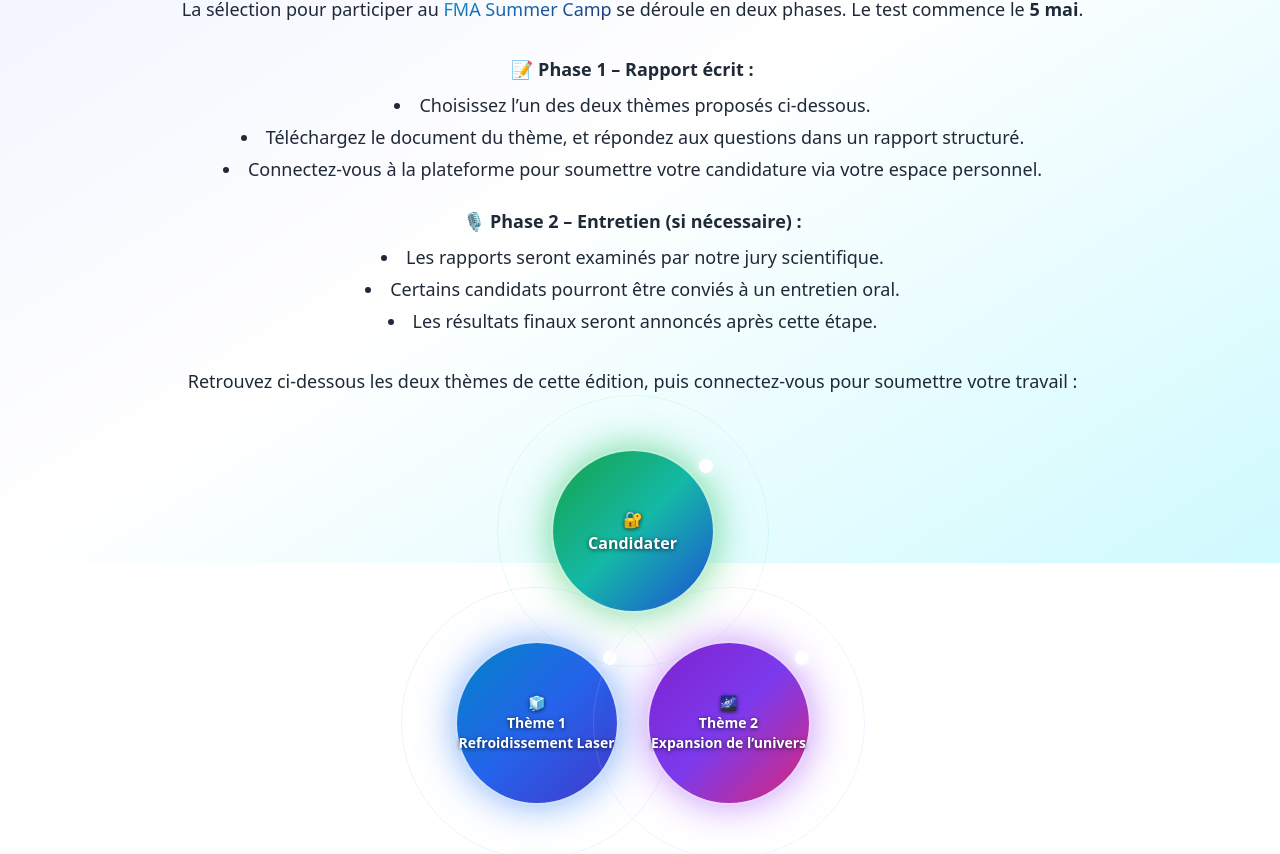
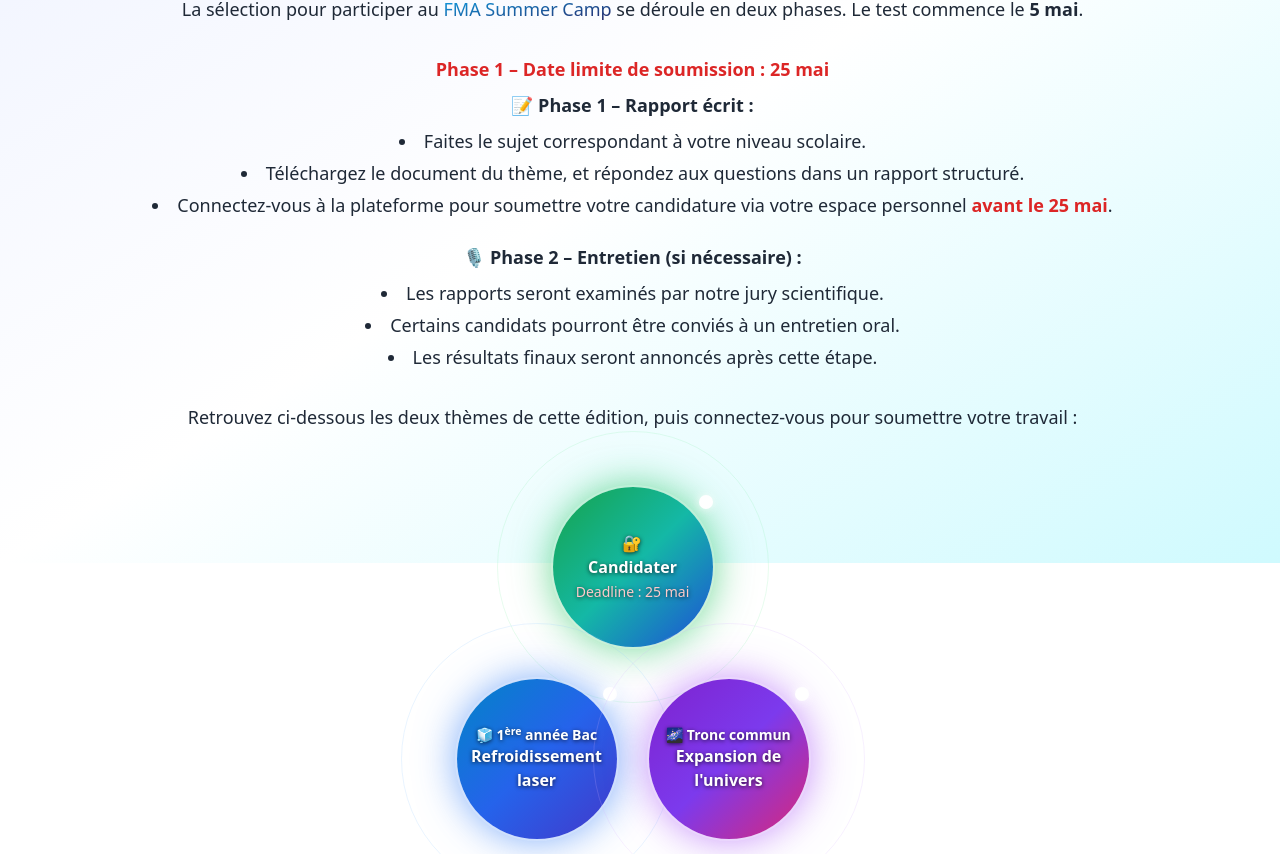
Before and after one commit to aminemahd13/fma-website, a Next.js app in the folder website/front/: page /en/selection in a window 1280 px wide. Shown: the part 237-1091 px from the top of the page. Built offline with nearby package versions, Linux system fonts and the light colour scheme.

Commit message:
Updated front page

```diff
--- a/website/front/package.json
+++ b/website/front/package.json
@@ -55,8 +55,8 @@
   },
   "devDependencies": {
     "@types/node": "^20",
-    "@types/react": "^18",
-    "@types/react-dom": "^18",
+    "@types/react": "^18.3.20",
+    "@types/react-dom": "^18.3.7",
     "autoprefixer": "^10.0.1",
     "eslint": "^8",
     "eslint-config-next": "14.1.4",
--- a/website/front/src/app/[lang]/selection/page.tsx
+++ b/website/front/src/app/[lang]/selection/page.tsx
@@ -40,18 +40,25 @@ export default function SelectionPage() {
           <p className="mt-12">
             La sélection pour participer au{" "}
             <span className="bg-gradient-to-br from-sky-500 to-[#272162] inline-block text-transparent bg-clip-text">
-              FMA Summer Camp
+               FMA Summer Camp
             </span>{" "}
-            se déroule en deux phases. Le test commence le{" "}
+            se déroule en deux phases. Le test commence le {" "}
             <span className="font-bold">5 mai</span>.
           </p>
 
           <div className="mt-8 text-left md:text-center">
+            <p className="text-red-600 font-bold text-lg mb-2">
+              Phase 1 – Date limite de soumission : 25 mai
+            </p>
+
             <p className="font-bold mb-2">📝 Phase 1 – Rapport écrit :</p>
             <ul className="list-disc list-inside space-y-1">
-              <li>Choisissez l’un des deux thèmes proposés ci-dessous.</li>
+              <li>Faites le sujet correspondant à votre niveau scolaire.</li>
               <li>Téléchargez le document du thème, et répondez aux questions dans un rapport structuré.</li>
-              <li>Connectez-vous à la plateforme pour soumettre votre candidature via votre espace personnel.</li>
+              <li>
+                Connectez-vous à la plateforme pour soumettre votre candidature via votre espace personnel {" "}
+                <span className="text-red-600 font-semibold">avant le 25 mai</span>.
+              </li>
             </ul>
 
             <p className="font-bold mt-6 mb-2">🎙️ Phase 2 – Entretien (si nécessaire) :</p>
@@ -77,9 +84,10 @@ export default function SelectionPage() {
             className="relative h-40 w-40 rounded-full bg-gradient-to-br from-green-600 via-teal-500 to-blue-700 shadow-[0_0_40px_rgba(34,197,94,0.7)] hover:scale-105 transition-transform duration-500 animate-float flex items-center justify-center text-center backdrop-blur-sm ring-2 ring-white/20"
             onClick={handleApplicationClick}
           >
-            <span className="text-white font-semibold text-base z-10 pointer-events-none select-none drop-shadow-[0_1px_2px_rgba(0,0,0,0.7)]">
+            <span className="text-white font-semibold text-base text-center z-10 pointer-events-none select-none drop-shadow-[0_1px_2px_rgba(0,0,0,0.7)]">
               🔐<br />
-              Candidater
+              Candidater<br />
+              <span className="text-sm text-red-200 font-normal">Deadline : 25 mai</span>
             </span>
             <div className="absolute w-[170%] h-[170%] border border-green-300/20 rounded-full animate-spin-slow pointer-events-none" />
             <div className="absolute h-3.5 w-3.5 bg-white rounded-full right-0 top-2 shadow-[0_0_10px_rgba(255,255,255,0.8)] animate-moon" />
@@ -93,10 +101,9 @@ export default function SelectionPage() {
               target="_blank"
             >
               <div className="relative h-40 w-40 rounded-full bg-gradient-to-br from-sky-600 via-blue-600 to-indigo-700 shadow-[0_0_40px_rgba(59,130,246,0.7)] hover:scale-105 transition-transform duration-500 animate-float flex items-center justify-center text-center backdrop-blur-sm ring-2 ring-white/20">
-                <span className="text-white font-semibold text-sm z-10 pointer-events-none select-none drop-shadow-[0_1px_2px_rgba(0,0,0,0.7)]">
-                  🧊<br />
-                  Thème 1<br />
-                  Refroidissement Laser
+                <span className="text-white font-semibold text-sm text-center leading-tight z-10 pointer-events-none select-none drop-shadow-[0_1px_2px_rgba(0,0,0,0.7)]">
+                  🧊 1<sup>ère</sup> année Bac<br />
+                  <span className="text-base font-bold">Refroidissement laser</span>
                 </span>
                 <div className="absolute w-[170%] h-[170%] border border-blue-300/20 rounded-full animate-spin-slow pointer-events-none" />
                 <div className="absolute h-3.5 w-3.5 bg-white rounded-full right-0 top-2 shadow-[0_0_10px_rgba(255,255,255,0.8)] animate-moon" />
@@ -109,10 +116,9 @@ export default function SelectionPage() {
               target="_blank"
             >
               <div className="relative h-40 w-40 rounded-full bg-gradient-to-br from-purple-700 via-violet-600 to-pink-600 shadow-[0_0_40px_rgba(168,85,247,0.7)] hover:scale-105 transition-transform duration-500 animate-float flex items-center justify-center text-center backdrop-blur-sm ring-2 ring-white/20">
-                <span className="text-white font-semibold text-sm z-10 pointer-events-none select-none drop-shadow-[0_1px_2px_rgba(0,0,0,0.7)]">
-                  🌌<br />
-                  Thème 2<br />
-                  Expansion de l’univers
+                <span className="text-white font-semibold text-sm text-center leading-tight z-10 pointer-events-none select-none drop-shadow-[0_1px_2px_rgba(0,0,0,0.7)]">
+                  🌌 Tronc commun<br />
+                  <span className="text-base font-bold">Expansion de l&apos;univers</span>
                 </span>
                 <div className="absolute w-[170%] h-[170%] border border-purple-300/20 rounded-full animate-spin-slow pointer-events-none" />
                 <div className="absolute h-3.5 w-3.5 bg-white rounded-full right-0 top-2 shadow-[0_0_10px_rgba(255,255,255,0.8)] animate-moon" />
--- a/website/front/src/components/home/tutorial-section.tsx
+++ b/website/front/src/components/home/tutorial-section.tsx
@@ -39,12 +39,12 @@ const TutorialSection = () => {
     className="flex justify-center p-8 rounded-lg animate-fade-up opacity-0"
     style={{ animationDelay: '0.25s', animationFillMode: 'forwards' }}
   >
-    <CtaButton
-  href="/profile/application"
+<CtaButton
+  onClick={handleApplyClick}
   label="Envoyer ma candidature"
   className="text-lg"
-  target="_self"
 />
+
 
   </div>
 </div>
```
Also changed, not shown: package.json (+7 -1 lines), website/front/src/app/[lang]/profile/inscription-finale/page.tsx (line endings or trailing spaces), 1 other file (tests, documents, lock files or other folders).
